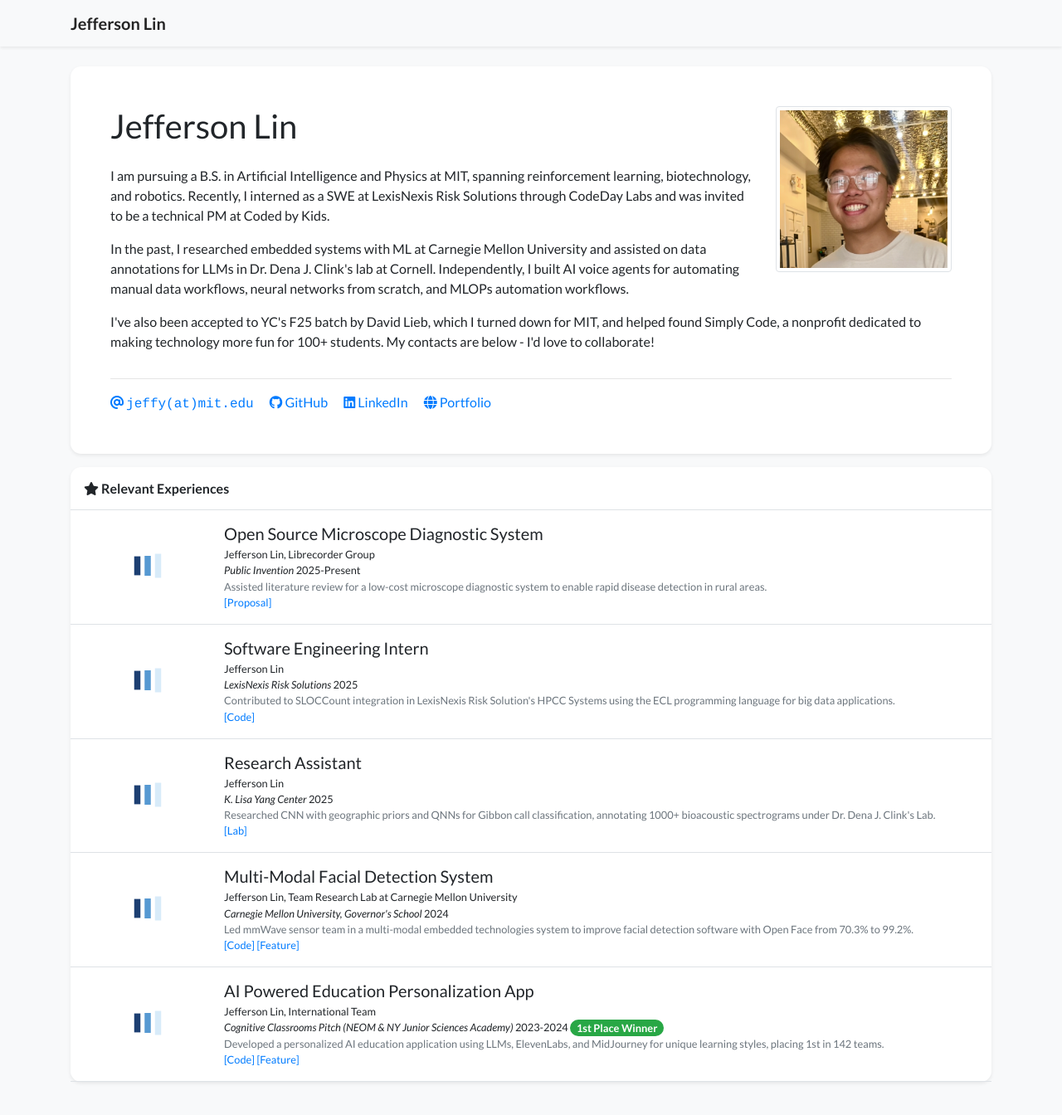
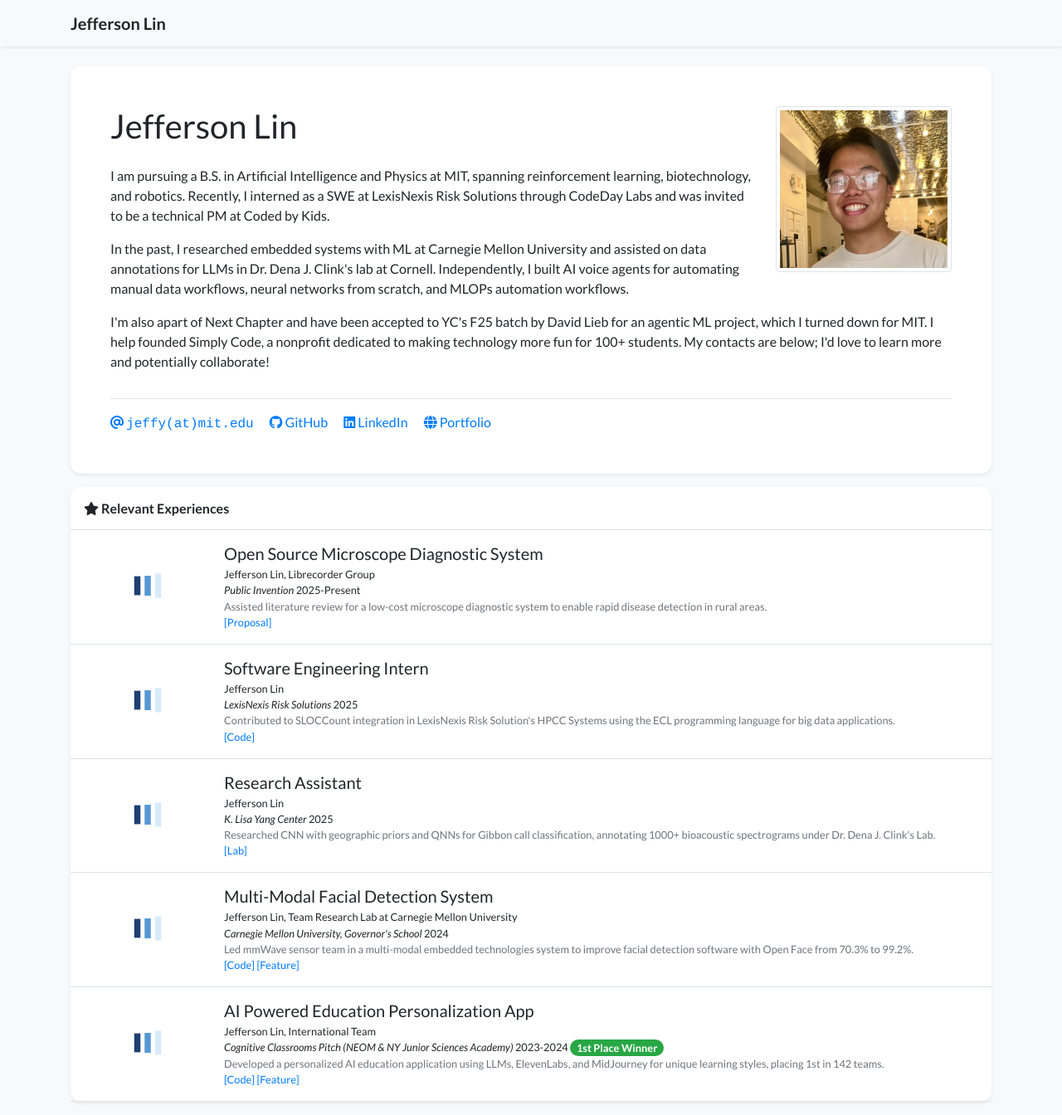
Before and after one commit to jeffelin/jeffelin.github.io, a Jekyll site: the page built from index.html, in a window 1280 px wide and 1344 px high. Shown: the whole window at 83% size. Built offline with Jekyll 4.4.1, drawn with Linux system fonts in a browser that asks for light colours; nearby versions of some CDN libraries; a style sheet for code colours, icons or effects is not loaded.

Commit message:
Revise profile details and collaboration interests

```diff
--- a/_data/profile.yml
+++ b/_data/profile.yml
@@ -29,7 +29,7 @@ short_bio: >-
     In the past, I researched embedded systems with ML at Carnegie Mellon University and assisted on data annotations for LLMs in Dr. Dena J. Clink's lab at Cornell. Independently, I built AI voice agents for automating manual data workflows, neural networks from scratch, and MLOPs automation workflows.
   </p>
   <p>
-    I've also been accepted to YC's F25 batch by David Lieb, which I turned down for MIT, and helped found Simply Code, a nonprofit dedicated to making technology more fun for 100+ students. My contacts are below - I'd love to collaborate!
+    I'm also apart of Next Chapter and have been accepted to YC's F25 batch by David Lieb for an agentic ML project, which I turned down for MIT. I help founded Simply Code, a nonprofit dedicated to making technology more fun for 100+ students. My contacts are below; I'd love to learn more and potentially collaborate!
   </p>
 
 # selected_publications:
```
